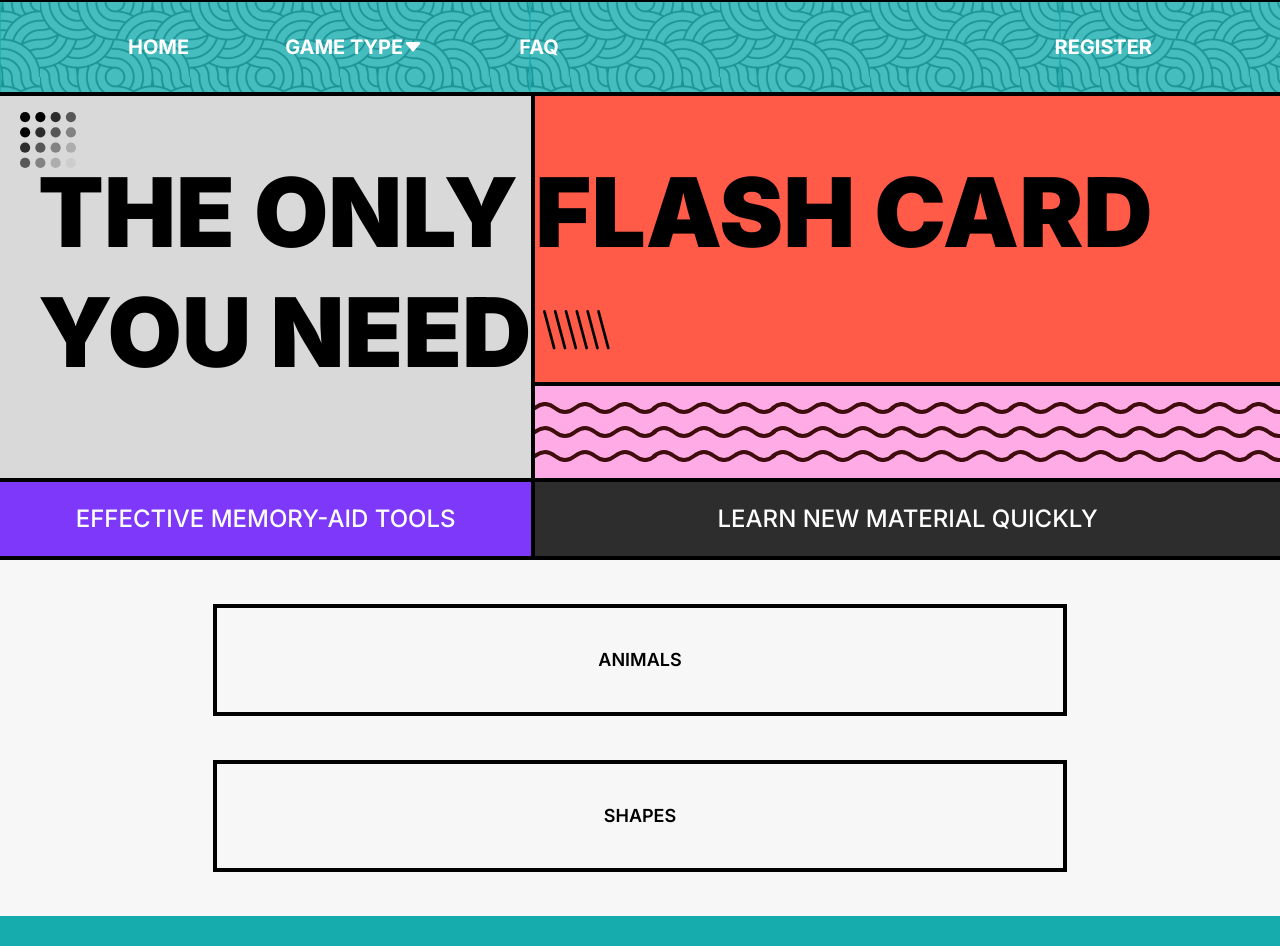
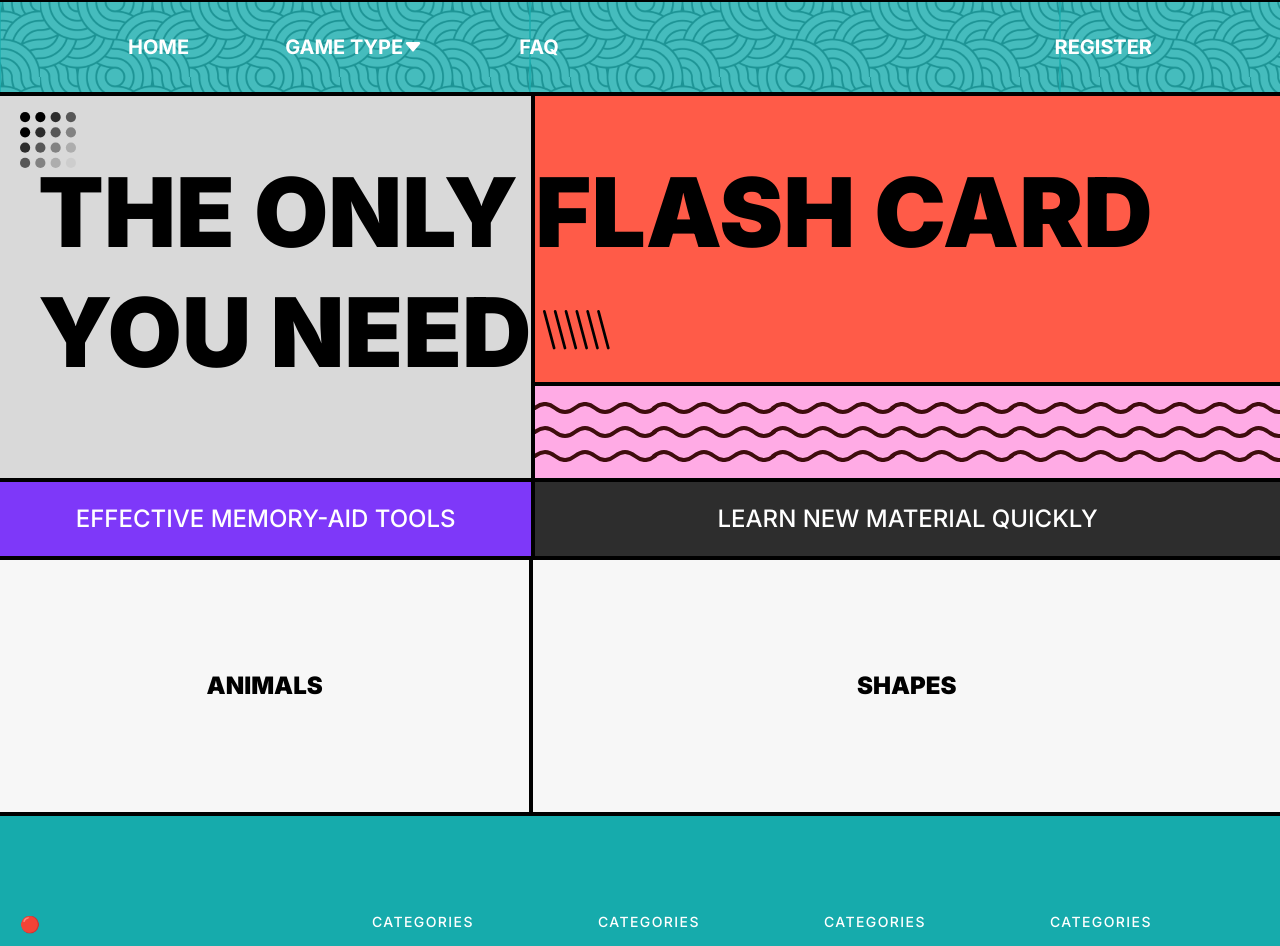
Before and after one commit to chingu-voyages/v42-geckos-team-22, a React (Vite) app: page / in a window 1280 px wide. Shown: the top 946 px of the page. Built offline with nearby package versions, Linux system fonts and the light colour scheme.

Commit message:
Make games tiles responsive for larger screens

```diff
--- a/src/pages/Home.jsx
+++ b/src/pages/Home.jsx
@@ -5,9 +5,9 @@ function Home() {
     // Container for entire page
     <div>
 
-      {/* Container for top left of banner*/}
+      {/* Container for entire banner*/}
       <div className="flex flex-row flex-wrap md:w-screen">
-        {/* Off-white background section */}
+        {/* Container for top left of banner */}
         <div className="relative h-56 w-screen md:h-96 md:w-5/12 bg-off-white border-black md:border-2 md:border-t-0 md:border-l-0">
           {/* Fading dots background image, flips horizontally in mobile screens */}
           <img className="absolute w-20 transform -scale-x-100 md:scale-x-100 md:max-h-14 right-4 z-10 md:left-2 top-4" src="/src/assets/homedots.svg"></img>
@@ -48,13 +48,16 @@ function Home() {
       {/* Close container for banner*/}
       </div>
 
-      {/* Games list */}
-      <div className="border-black border-4 h-28 w-4/6 m-11 mx-auto flex items-center justify-center">
-        <p className="uppercase text-lg font-semibold">Animals</p>
+      {/* Container for games list */}
+      <div className="md:flex md:w-screen">
+        <div className="border-black border-4 md:border-0 md:border-r-4 md:border-b-4 h-28 w-4/6 m-11 mx-auto md:w-5/12 md:h-64 md:m-0 flex items-center justify-center">
+          <p className="uppercase text-lg md:text-2xl font-semibold md:font-black">Animals</p>
+        </div>
+        <div className="border-black border-4 md:border-0 md:border-b-4 h-28 w-4/6 m-11 mx-auto md:w-7/12 md:h-64 md:m-0 flex items-center justify-center">
+          <p className="uppercase text-lg md:text-2xl font-semibold md:font-black">Shapes</p>
+        </div>
       </div>
-      <div className="border-black border-4 h-28 w-4/6 m-11 mx-auto flex items-center justify-center">
-        <p className="uppercase text-lg font-semibold">Shapes</p>
-      </div>
+
     </div>
   );
 }
```
